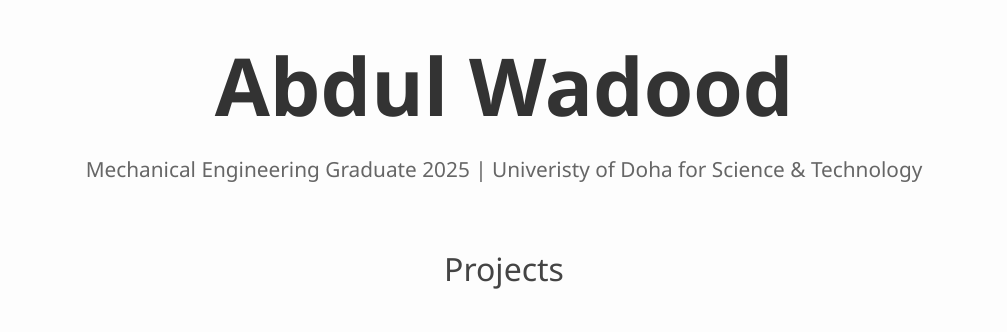
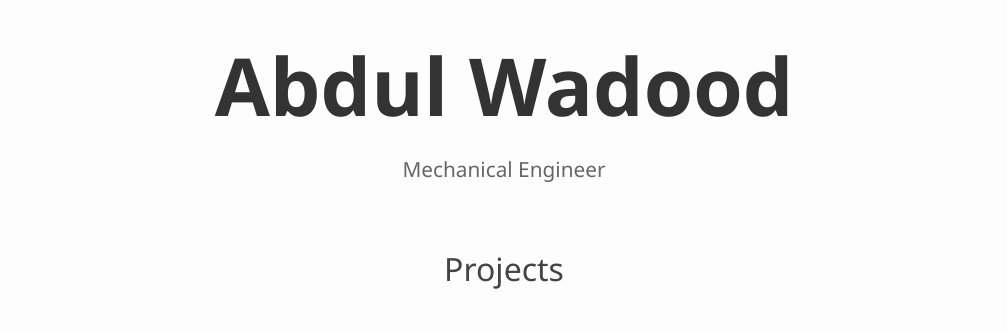
Before and after one commit to abdulwadood4/abdulwadood4.github.io, a plain HTML site: page index.html in a window 1280 px wide. Shown: the top 332 px of the page, without its empty margins (136-1143 px from the left). Drawn offline with Linux system fonts and the light colour scheme.

Commit message:
Update index.html

```diff
--- a/index.html
+++ b/index.html
@@ -95,7 +95,7 @@
   <div class="container">
     <header>
       <h1>Abdul Wadood</h1>
-      <h3>Mechanical Engineering Graduate 2025 | Univeristy of Doha for Science & Technology</h3>
+      <h3>Mechanical Engineer</h3>
       <h2>Projects</h2>
           </header>
 
```
